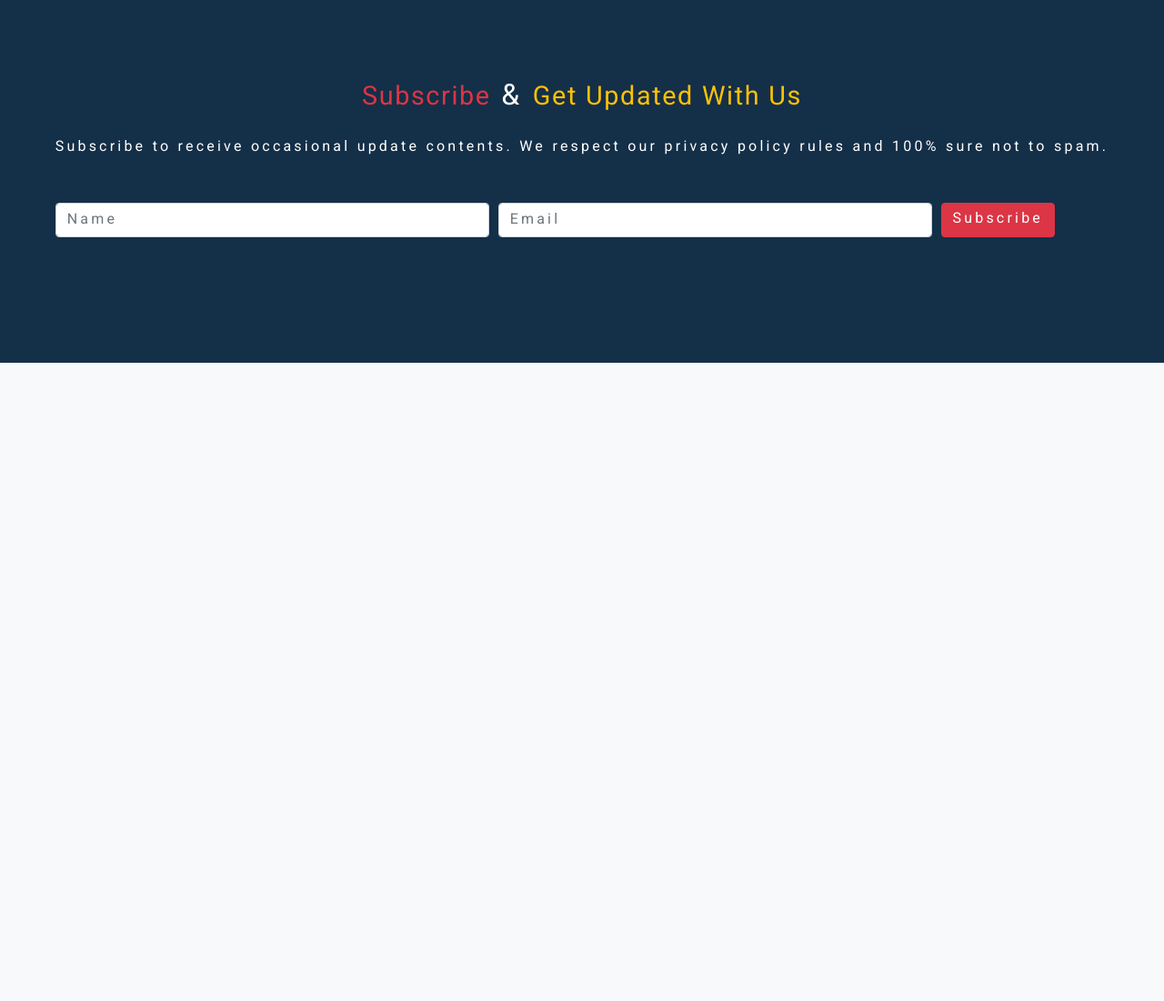
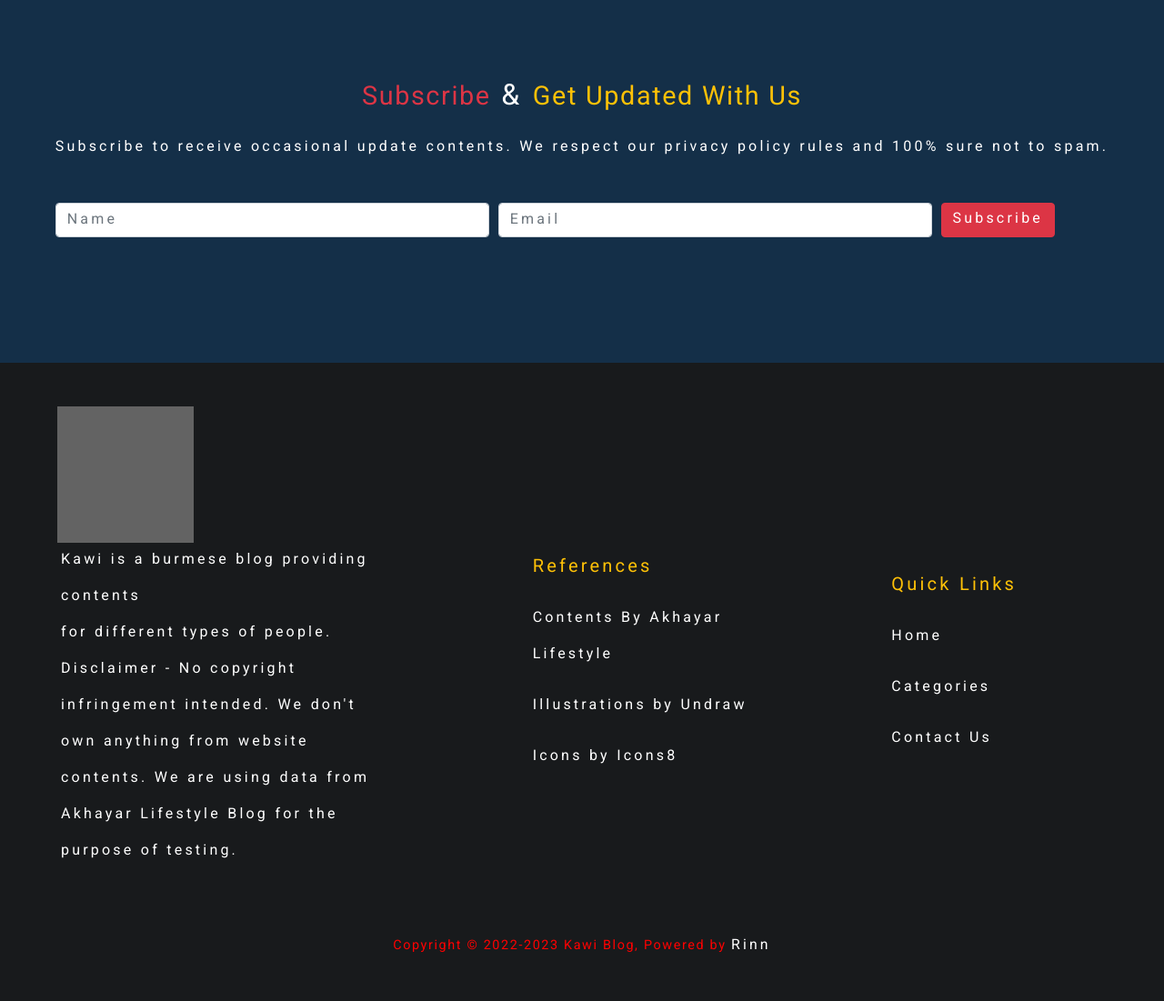
Before and after one commit to 4PHRODIT3/Kawi-Blog, a PHP site: page / in a window 1280 px wide. Shown: the part 1348-2449 px from the top of the page at 91% size. Before the commit the page ends 1747 px from the top, so only its background shows below. Run offline with PHP 8.4, Linux system fonts and the light colour scheme; data that the repository does not hold is empty; some libraries are stand-ins or nearby versions; grey boxes are pictures that could not be loaded.

Commit message:
Added Website Footer and Scroll Helper Button

```diff
--- a/assets/css/front-panel.css
+++ b/assets/css/front-panel.css
@@ -10,6 +10,10 @@
   --dark: #181a1c;
   --dark-50: #2a2e2e;
   --light: #fff;
+}
+
+html {
+  scroll-behavior: smooth;
 }
 
 .nav {
@@ -63,7 +67,8 @@
   font-size: 15px !important;
 }
 
-.nav-btn:hover {
+.nav-btn:hover,
+.provider {
   text-decoration: none;
   transform: scale(0.9);
 }
@@ -285,6 +290,47 @@ span {
   color: var(--light);
 }
 
+.up-arrow {
+  position: fixed;
+  bottom: 20px;
+  right: 10px;
+  z-index: 4;
+  display: none;
+}
+.link {
+  text-decoration: none;
+  transition: 0.3s;
+}
+.link:hover {
+  text-decoration: none;
+  transform: scale(0.99);
+  color: red !important;
+}
+.footer {
+  background-color: var(--dark);
+  min-height: 50vh;
+  color: var(--light);
+}
+.footer .brand {
+  width: 150px;
+  height: 150px;
+}
+.footer .text {
+  line-height: 2.5em !important;
+  color: var(--light);
+}
+.links-align {
+  padding-left: 8rem;
+  margin-top: 35px;
+}
+.footer-text {
+  font-size: 0.9em;
+  color: red;
+}
+.footer-text a {
+  font-size: 1.1em;
+  color: var(--light);
+}
 @media only screen and (max-width: 1200px) {
   .custom-nav {
     display: flex !important;
@@ -293,6 +339,7 @@ span {
     justify-content: start !important;
     position: fixed;
     width: 100% !important;
+    height: -webkit-fill-available;
     min-height: 100vh;
     top: 0;
     left: -100%;
@@ -345,6 +392,22 @@ span {
   .text h1 {
     font-size: 20px !important;
   }
+  .provider-icon {
+    width: 50px;
+    height: 50px;
+  }
+  .provider {
+    font-size: 1rem;
+  }
+  .links-align {
+    padding-left: 0rem;
+    margin-top: 20px;
+  }
+  .footer .text,
+  .link {
+    line-height: 1.8em !important;
+    font-size: 0.9em;
+  }
 }
 
 @media screen and (max-width: 1200px) and (min-width: 600px) and (min-height: 768px) {
--- a/assets/js/front-panel.js
+++ b/assets/js/front-panel.js
@@ -1,4 +1,4 @@
-let nav_btn = document.getElementById("nav-toggler");
+var nav_btn = document.getElementById("nav-toggler");
 
 nav_btn.addEventListener("click", function () {
   if ($(".custom-nav").css("left") == "0px") {
@@ -15,12 +15,13 @@ function showDetailArticle(ele) {
   window.location.href = $article_url;
 }
 
-let search_btn = document.getElementById("search-btn");
-let modal = document.querySelector(".search-modal");
-let cancel_btn = document.querySelector("#close-search-btn");
-let client_screen_width = window.screen.width;
+var search_btn = document.getElementById("search-btn");
+var modal = document.querySelector(".search-modal");
+var cancel_btn = document.querySelector("#close-search-btn");
+var client_screen_width = window.screen.width;
 
-search_btn.addEventListener("click", function () {
+search_btn.addEventListener("click", function (e) {
+  e.preventDefault();
   modal.classList.toggle("hide-modal");
   if (client_screen_width <= 1200) {
     $(".custom-nav").animate({ left: "-100%" });
@@ -32,12 +33,19 @@ cancel_btn.addEventListener("click", function () {
   modal.classList.add("hide-modal");
 });
 
-let nav = document.querySelector("nav");
-let client_screen_height = window.screen.height;
+var nav = document.querySelector("nav");
+var helperScroller = document.getElementById("up-arrow");
+var client_screen_height = window.screen.height;
 window.addEventListener("scroll", function () {
   if (document.documentElement.scrollTop > client_screen_height - 200) {
     nav.classList.add("nav");
+    helperScroller.style.display = "block";
   } else {
     nav.classList.remove("nav");
+    helperScroller.style.display = "none";
   }
 });
+
+helperScroller.addEventListener("click", function scrollToTop() {
+  document.documentElement.scrollTop = 0;
+});
--- a/mail_templates.php
+++ b/mail_templates.php
@@ -100,8 +100,8 @@ $templates = [
           </p>
           <p style="margin-bottom: 40px">
             If someone using your account to register,
-            <a href="mailto:kawii.official69@gmail.com" style="color: red"
-              >Contact Us</a
+            <a href="mailto:kawii.official69@gmail.com?subject=Unauthorized%20Subscription&body=Hi%20there,%20I%20did%20not%20subscribe%20newsletter%20from%20Kawi%20Blog%20and%20I%20want%20you%20to%20remove%20me%20from%20mailing%20list." style="color: red"
+              >Let us Know</a
             >.
           </p>
           <a
--- a/view/template/front-panel-footer.view.php
+++ b/view/template/front-panel-footer.view.php
@@ -23,4 +23,44 @@
             </div>
         </div>
     </div>
+    <div class="col-12">
+        <button class="btn btn-sm btn-primary up-arrow py-2 px-1" id="up-arrow">
+            <img src="<?= BASE_URL ?>/assets/icons/icons8-logout-rounded-up-48.png" alt="arrow icon" class="icon">
+        </button>
+    </div>
+    <div class="col-12">
+        <div class="row footer p-3 p-lg-5 align-baseline">
+            <div class="col-12 col-lg-6 col-xl-4">
+                <div class="d-flex flex-column">
+                    <img src="<?= BASE_URL ?>/assets/img/kawi-logo.svg" class="brand svg-light" alt="Kawi Logo">
+                    <h6 class="text ml-1">Kawi is a burmese blog providing contents <br> for different types of people. Disclaimer - No copyright infringement intended. We don't own anything from website contents. We are using data from Akhayar Lifestyle Blog for the purpose of testing.</h6>
+                </div>
+            </div>
+            <div class="col-12 col-lg-6 col-xl-4">
+                <div class="d-flex flex-column h-100 justify-content-center w-100 links-align">
+                    <div class=""><h5 class="text-warning mb-4">References</h5></div>
+                    <div class="text-left d-flex flex-column">
+                        <div class="mb-3"><a target="_blank" href="https://akhayarlifestyle.com/" class="text  link">Contents By Akhayar Lifestyle</a></div>
+                        <div class="mb-3"><a target="_blank" href="https://undraw.co/" class="text  link">Illustrations by Undraw</a></div>
+                        <div class="mb-3"><a target="_blank" href="https://icons8.com" class="text  link">Icons by Icons8</a></div>
+                    </div>
+                </div>
+            </div>
+            <div class="col-12 col-lg-6 col-xl-4">
+                <div class="d-flex flex-column h-100 justify-content-center w-100 links-align">
+                    <div class="text-left"><h5 class="text-warning mb-4">Quick Links</h5></div>
+                    <div class="text-left d-flex flex-column">
+                        <div class="mb-3"><a href="/contact" class="text  link">Home</a></div>
+                        <div class="mb-3"><a href="/contact" class="text  link">Categories</a></div>
+                        <div class="mb-3"><a href="/contact" class="text  link">Contact Us</a></div>
+                    </div>
+                </div>
+            </div>
+            <div class="col-12">
+                <div class="d-flex justify-content-center mt-5">
+                    <span class="footer-text text-center mt-0 mt-xl-3">Copyright&nbsp;&copy;&nbsp;2022-2023 Kawi Blog, Powered by <a target="_blank" href="http://github.com/4PHRODIT3/" class="link">Rinn</a></span>
+                </div>
+            </div>
+        </div>
+    </div>
 </div>
--- a/view/template/front-panel.view.php
+++ b/view/template/front-panel.view.php
@@ -21,7 +21,7 @@
                     <a href="" class="text-light d-flex align-items-center"><img src="<?= BASE_URL ?>/assets/icons/icons8-contact-details-64.png" alt="Contact Icon" class="icon mr-3"><h6 class="mb-0">Contact US</h6></a>
                 </li>
                 <li class="nav-btn mr-0 mr-xl-4">
-                    <a href="#" id="search-btn" class="text-light d-flex align-items-center"> <img src="<?= BASE_URL ?>/assets/icons/icons8-search.svg" alt="Search Icon" class="icon mr-3 svg-light"><h6 class="mb-0">Search</h6></a>
+                    <a href="" id="search-btn" class="text-light d-flex align-items-center"> <img src="<?= BASE_URL ?>/assets/icons/icons8-search.svg" alt="Search Icon" class="icon mr-3 svg-light"><h6 class="mb-0">Search</h6></a>
                 </li>
 
             </ul>
```
